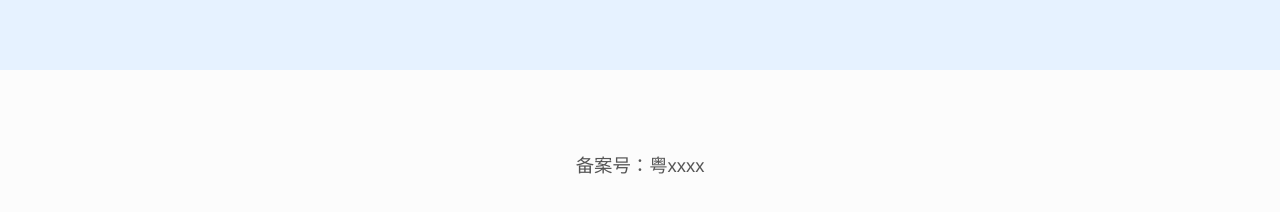
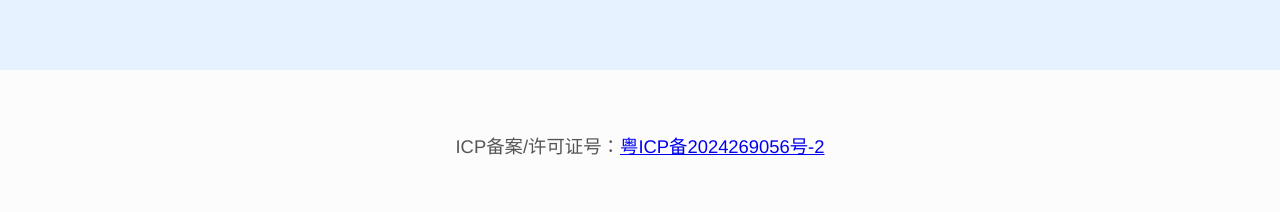
Before and after one commit to hazzzzzy/chat_room_vue2, a Vue app: page / in a window 1280 px wide. Shown: the part 1814-2026 px from the top of the page. Built offline with nearby package versions, Linux system fonts and the light colour scheme.

Commit message:
v1.21 在线预览页更新

```diff
--- a/src/views/home.vue
+++ b/src/views/home.vue
@@ -80,7 +80,9 @@
       </p>
     </section>
     <section class="beian">
-      <p>备案号：粤xxxx</p>
+      ICP备案/许可证号：<a href="https://beian.miit.gov.cn/" target="_blank"
+        >粤ICP备2024269056号-2</a
+      >
     </section>
   </div>
 </template>
```
Also changed, not shown: 2 other files (tests, documents, lock files or other folders).
